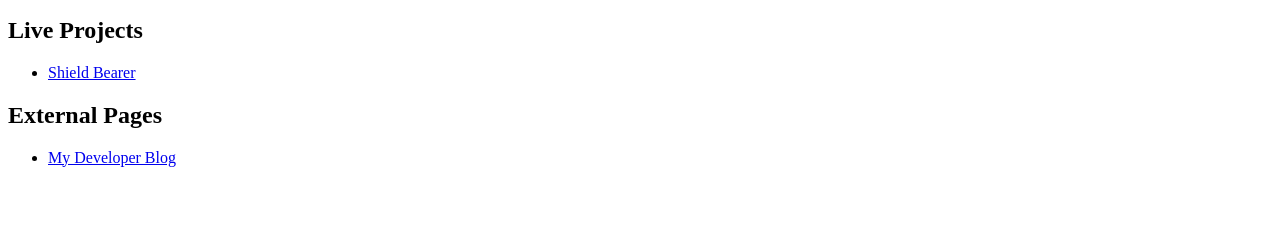
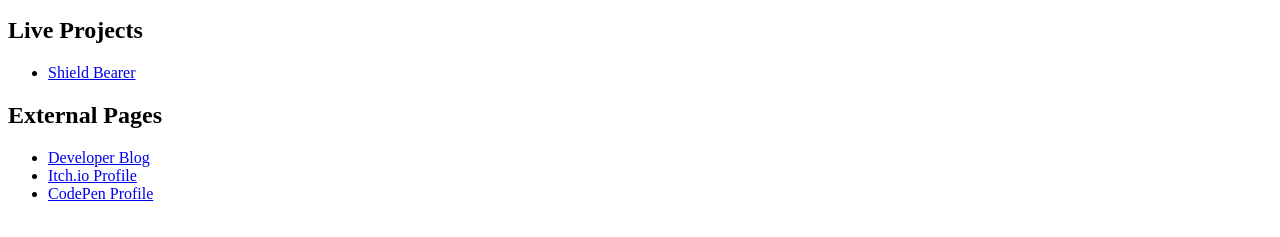
Before and after one commit to Bluzix/bluzix.github.io, a plain HTML site: page index.htm in a window 1280 px wide. Shown: the part 119-356 px from the top of the page. Drawn offline with Linux system fonts and the light colour scheme.

Commit message:
Added Links
- Added link to my Itch.io page
- Added link to my CodePen profile
- Edited the text of the link to my blog

```diff
--- a/index.htm
+++ b/index.htm
@@ -16,7 +16,9 @@
 
 		<h2>External Pages</h2>
 		<ul>
-			<li><a href="https://bluzixbytes.blogspot.com/">My Developer Blog</a></li>
+			<li><a href="https://bluzixbytes.blogspot.com/">Developer Blog</a></li>
+			<li><a href="https://bluzix.itch.io">Itch.io Profile</a></li>
+			<li><a href="https://codepen.io/bluzix">CodePen Profile</a></li>
 		</ul>
 	</body>
 </html>
```
